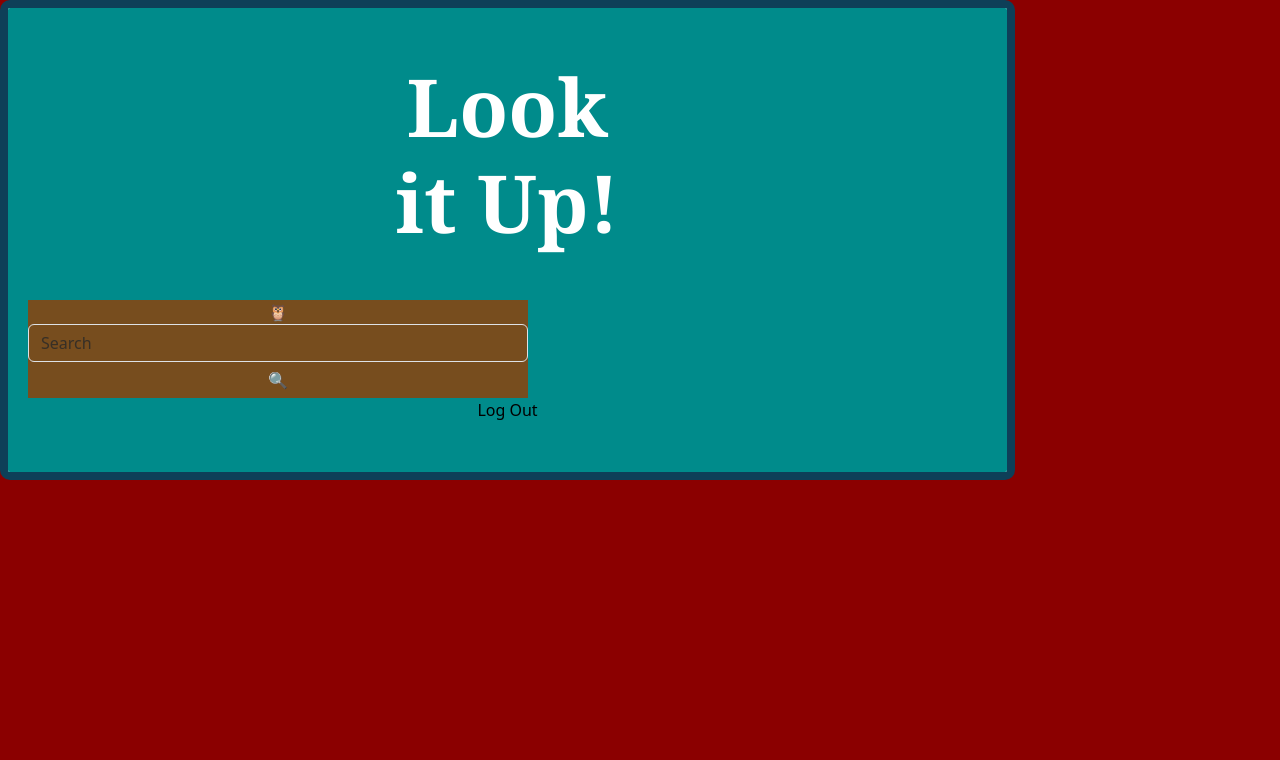
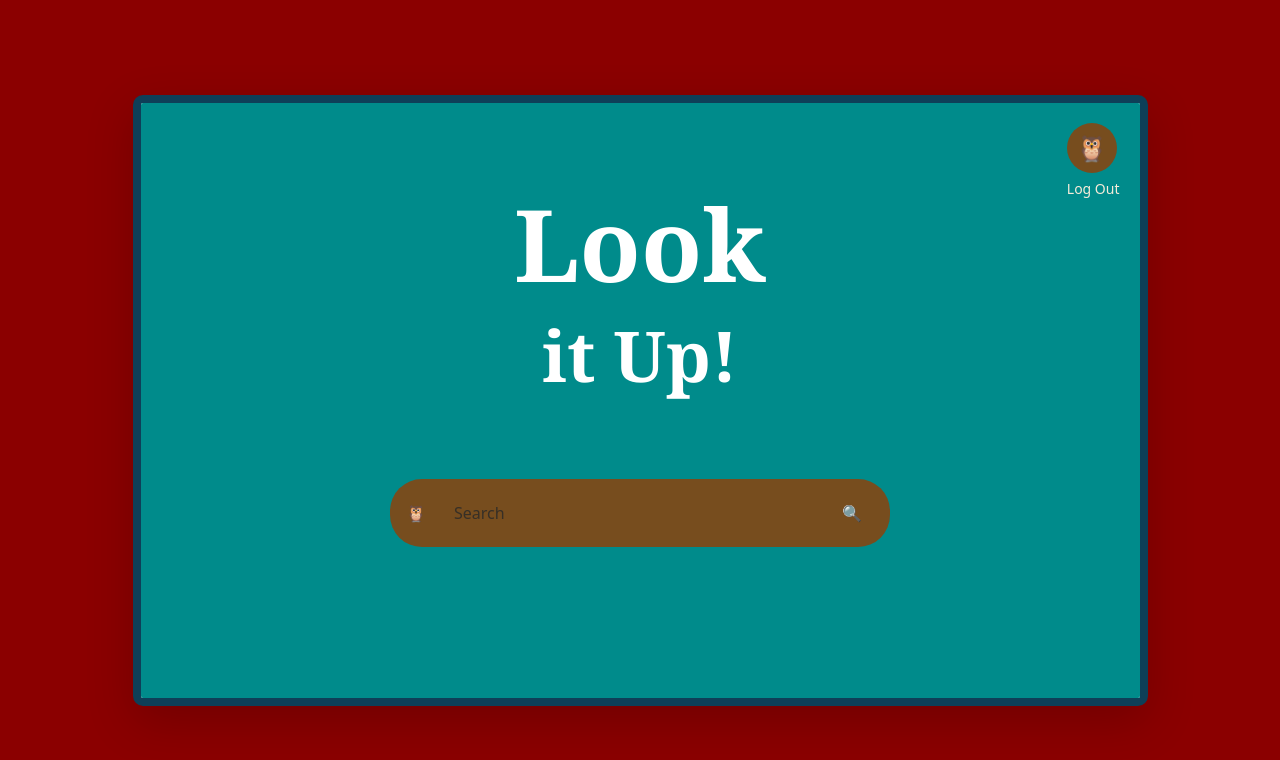
Before and after one commit to sofilecce/Look-it-Up, a plain HTML site: page home.html in a window 1280 px wide. Drawn offline with nearby package versions, Linux system fonts and the light colour scheme.

Commit message:
Update home.html

```diff
--- a/home.html
+++ b/home.html
@@ -2,44 +2,51 @@
 <html lang="en">
 <head>
     <meta charset="UTF-8">
-    <meta name="viewport" content="width=device-width, initial-scale=1.0">
+    <meta name="viewport" content="width=device-width, initial-scale= 1.0">
     <title>Look it Up!</title>
-    <!-- Bootstrap CSS -->
-    <link href="https://cdn.jsdelivr.net/npm/bootstrap@5.3.0-alpha3/dist/css/bootstrap.min.css" rel="stylesheet">
-    <!-- Custom CSS -->
+    <!-- Vincular Bootstrap -->
+    <link href="https://cdn.jsdelivr.net/npm/bootstrap@5.3.2/dist/css/bootstrap.min.css" rel="stylesheet">
+    <!-- Vincular el archivo CSS -->
     <link rel="stylesheet" href="home.css">
 </head>
 <body>
-    <div class="browser-window">
-        <!-- Barra superior -->
-        <div class="browser-bar">
-            <div class="controls">
-                <span class="circle red"></span>
-                <span class="circle yellow"></span>
-                <span class="circle green"></span>
-            </div>
-        </div>
+    <!-- Contenedor principal -->
+    <div class="container-fluid d-flex justify-content-center align-items-center vh-100">
+        <!-- Ventana del navegador -->
+        <div class="browser-window shadow-lg">
+            <div class="content">
+                <!-- Botón de cierre de sesión -->
+                <div class="logout-container">
+                    <button class="btn logout-btn" onclick="logout()">
+                        <div class="logout-icon">
+                            🦉
+                        </div>
+                        <span class="logout-text">Log Out</span>
+                    </button>
+                </div>
 
-        <!-- Contenido principal -->
-        <div class="content">
-            <h1 class="logo-text">Look <br> it Up!</h1>
-            <div class="trees"></div>
+                <!-- Fondo con árboles y título -->
+                <div class="tree-background">
+                    <h1 class="logo-text">
+                        <span style="display: block; font-size: 100px;">Look</span>
+                        <span style="font-size: 70px;">it Up!</span>
+                    </h1>
+                </div>
 
-            <!-- Barra de búsqueda -->
-            <div class="search-container">
-                <div class="search-box">
-                    <span class="owl">🦉</span>
-                    <input type="text" id="search-bar" class="form-control" placeholder="Search">
-                    <button class="btn btn-secondary" onclick="search()">🔍</button>
+                <!-- Barra de búsqueda -->
+                <div class="search-container">
+                    <div class="search-box d-flex align-items-center rounded-5 p-3 mx-auto">
+                        <span class="owl me-3">🦉</span>
+                        <input type="text" id="search-bar" class="form-control border-0 bg-transparent text-white" placeholder="Search">
+                        <button class="btn text-white" onclick="search()">🔍</button>
+                    </div>
                 </div>
             </div>
-            <button class="logout-btn">Log Out</button>
         </div>
     </div>
 
-    <!-- Bootstrap JS -->
-    <script src="https://cdn.jsdelivr.net/npm/bootstrap@5.3.0-alpha3/dist/js/bootstrap.bundle.min.js"></script>
-    <!-- Custom JS -->
+    <!-- Vincular Bootstrap y el archivo JS -->
+    <script src="https://cdn.jsdelivr.net/npm/bootstrap@5.3.2/dist/js/bootstrap.bundle.min.js"></script>
     <script src="home.js"></script>
 </body>
 </html>
```
